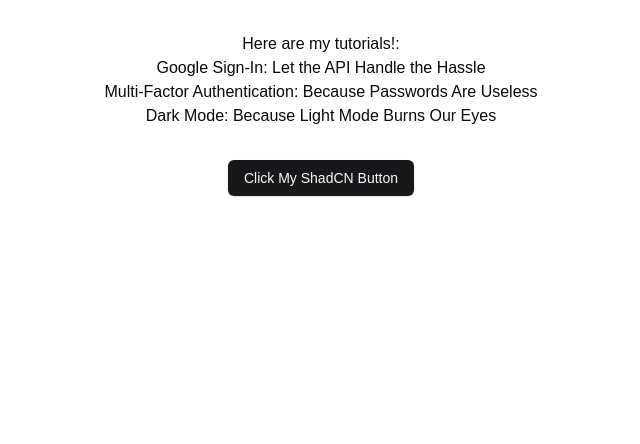
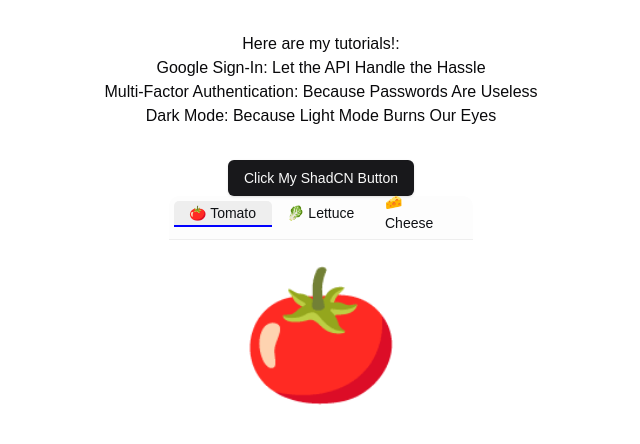
Before and after one commit to aayalapalacin/react-playgroundv2.0, a Next.js app: page / in a window 1280 px wide. Shown: the top 444 px of the page, without its empty margins (351-991 px from the left). Built offline with nearby package versions, Linux system fonts and the light colour scheme.

Commit message:
added motion library and transition card component

```diff
--- a/package.json
+++ b/package.json
@@ -15,6 +15,7 @@
     "class-variance-authority": "^0.7.1",
     "clsx": "^2.1.1",
     "lucide-react": "^0.474.0",
+    "motion": "^12.0.6",
     "next": "15.1.6",
     "react": "^19.0.0",
     "react-dom": "^19.0.0",
--- a/src/app/page.tsx
+++ b/src/app/page.tsx
@@ -2,6 +2,7 @@
 import { tutorialsArray } from "@/tutorials";
 import { Button } from "@/components/ui/button";
 import Link from "next/link";
+import TransitionCards from "@/components/transitionCards";
 
 export default function Home() {
   return (
@@ -17,6 +18,7 @@
           Click My ShadCN Button
         </Link>
       </Button>
+    <TransitionCards />
     </div>
   );
 }
--- /dev/null
+++ b/src/components/transitionCards.tsx
@@ -0,0 +1,151 @@
+"use client"
+
+import { AnimatePresence } from "motion/react"
+import * as motion from "motion/react-client"
+import { useState } from "react"
+
+export default function TransitionCards() {
+    const [selectedTab, setSelectedTab] = useState(tabs[0])
+
+    return (
+        <div className="transition-cards-container">
+            <nav style={nav}>
+                <ul style={tabsContainer}>
+                    {tabs.map((item) => (
+                        <motion.li
+                            key={item.label}
+                            initial={false}
+                            animate={{
+                                backgroundColor:
+                                    item === selectedTab ? "#eee" : "#eee0",
+                            }}
+                            style={tab}
+                            onClick={() => setSelectedTab(item)}
+                        >
+                            {`${item.icon} ${item.label}`}
+                            {item === selectedTab ? (
+                                <motion.div
+                                    style={underline}
+                                    layoutId="underline"
+                                    id="underline"
+                                />
+                            ) : null}
+                        </motion.li>
+                    ))}
+                </ul>
+            </nav>
+            <main style={iconContainer}>
+                <AnimatePresence mode="wait">
+                    <motion.div
+                        key={selectedTab ? selectedTab.label : "empty"}
+                        initial={{ y: 10, opacity: 0 }}
+                        animate={{ y: 0, opacity: 1 }}
+                        exit={{ y: -10, opacity: 0 }}
+                        transition={{ duration: 0.2 }}
+                        style={icon}
+                    >
+                        {selectedTab ? selectedTab.icon : "😋"}
+                    </motion.div>
+                </AnimatePresence>
+            </main>
+        </div>
+    )
+}
+
+/**
+ * ==============   Styles   ================
+ */
+
+const container: React.CSSProperties = {
+    width: 480,
+    height: "60vh",
+    maxHeight: 360,
+    borderRadius: 10,
+    background: "white",
+    overflow: "hidden",
+    boxShadow:
+        "0 1px 1px hsl(0deg 0% 0% / 0.075), 0 2px 2px hsl(0deg 0% 0% / 0.075), 0 4px 4px hsl(0deg 0% 0% / 0.075), 0 8px 8px hsl(0deg 0% 0% / 0.075), 0 16px 16px hsl(0deg 0% 0% / 0.075), 0 2px 2px hsl(0deg 0% 0% / 0.075), 0 4px 4px hsl(0deg 0% 0% / 0.075), 0 8px 8px hsl(0deg 0% 0% / 0.075), 0 16px 16px hsl(0deg 0% 0% / 0.075)",
+    display: "flex",
+    flexDirection: "column",
+}
+
+const nav: React.CSSProperties = {
+    background: "#fdfdfd",
+    padding: "5px 5px 0",
+    borderRadius: "10px",
+    borderBottomLeftRadius: 0,
+    borderBottomRightRadius: 0,
+    borderBottom: "1px solid #eeeeee",
+    height: 44,
+}
+
+const tabsStyles: React.CSSProperties = {
+    listStyle: "none",
+    padding: 0,
+    margin: 0,
+    fontWeight: 500,
+    fontSize: 14,
+}
+
+const tabsContainer: React.CSSProperties = {
+    ...tabsStyles,
+    display: "flex",
+    width: "100%",
+}
+
+const tab: React.CSSProperties = {
+    ...tabsStyles,
+    borderRadius: 5,
+    borderBottomLeftRadius: 0,
+    borderBottomRightRadius: 0,
+    width: "100%",
+    padding: "10px 15px",
+    position: "relative",
+    background: "white",
+    cursor: "pointer",
+    height: 24,
+    display: "flex",
+    justifyContent: "space-between",
+    alignItems: "center",
+    flex: 1,
+    minWidth: 0,
+    userSelect: "none",
+    color: "#0f1115",
+}
+
+const underline: React.CSSProperties = {
+    position: "absolute",
+    bottom: -2,
+    left: 0,
+    right: 0,
+    height: 2,
+    background: "blue",
+}
+
+const iconContainer: React.CSSProperties = {
+    display: "flex",
+    justifyContent: "center",
+    alignItems: "center",
+    flex: 1,
+}
+
+const icon: React.CSSProperties = {
+    fontSize: 128,
+}
+
+/**
+ * ==============   Data   ================
+ */
+
+const allIngredients = [
+    { icon: "🍅", label: "Tomato" },
+    { icon: "🥬", label: "Lettuce" },
+    { icon: "🧀", label: "Cheese" },
+    { icon: "🥕", label: "Carrot" },
+    { icon: "🍌", label: "Banana" },
+    { icon: "🫐", label: "Blueberries" },
+    { icon: "🥂", label: "Champers?" },
+]
+
+const [tomato, lettuce, cheese] = allIngredients
+const tabs = [tomato, lettuce, cheese]
```
Also changed, not shown: 1 other file (tests, documents, lock files or other folders).
